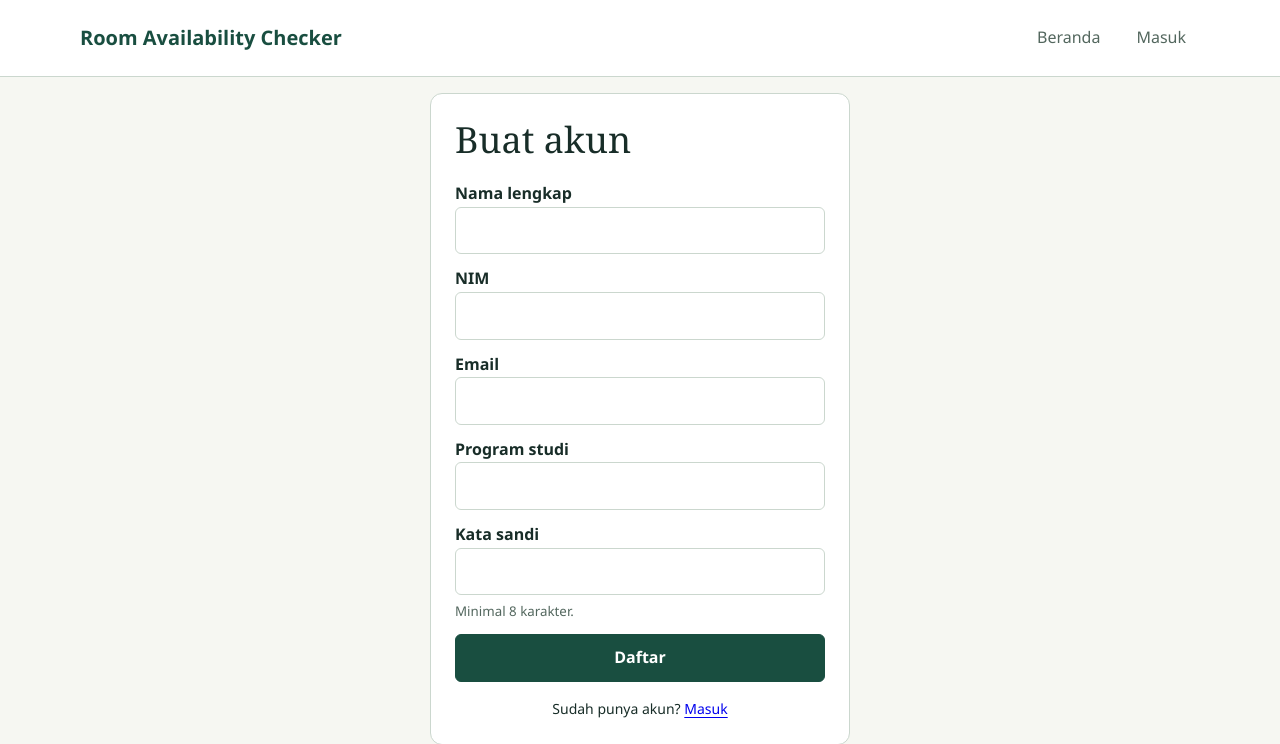
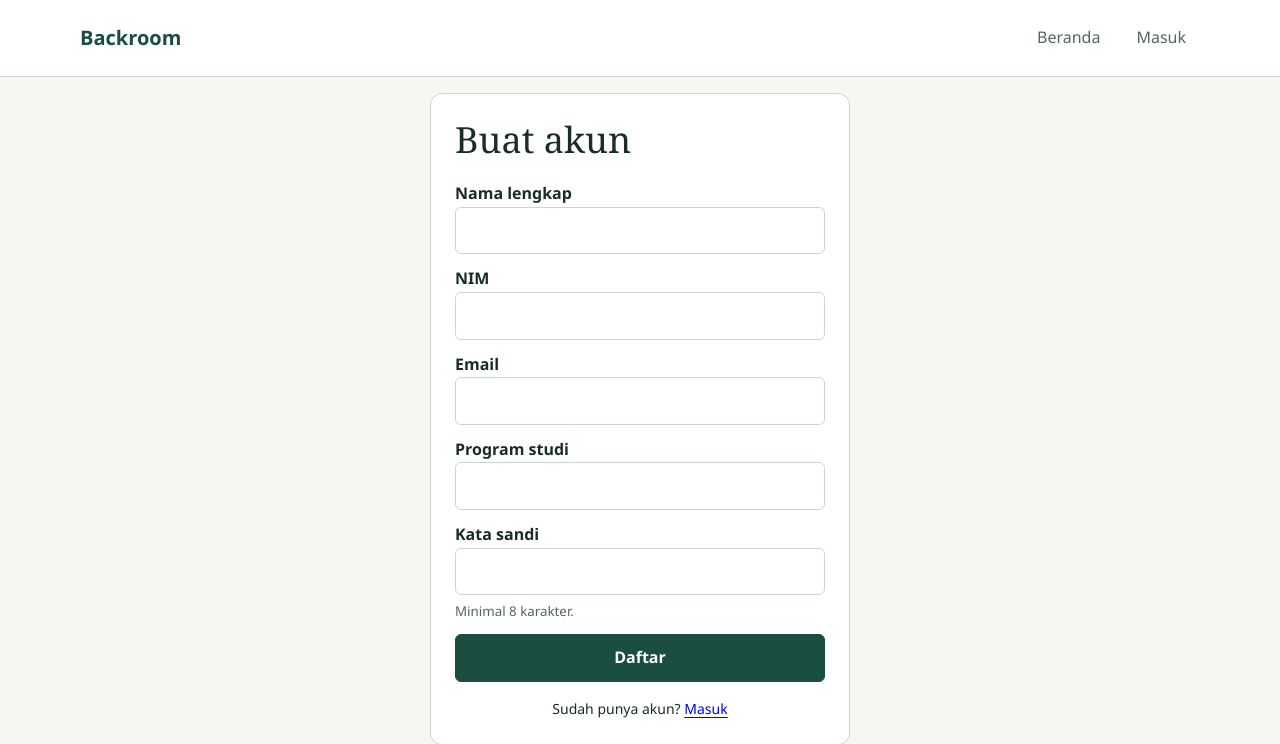
Before and after one commit to Emir-A/UAP-PAW, a Laravel app: page /register in a window 1280 px wide. Shown: the top 744 px of the page. Run offline with Laravel 12, Linux system fonts and the light colour scheme.

Commit message:
fix: changed app name in dashboard

```diff
--- a/resources/views/layout.blade.php
+++ b/resources/views/layout.blade.php
@@ -19,7 +19,7 @@
     <header class="site-header">
         <div class="container header-content">
             <a class="brand" href="{{ route('home') }}">
-                Room Availability Checker
+                Backroom
             </a>
 
             <nav aria-label="Navigasi utama">
```
